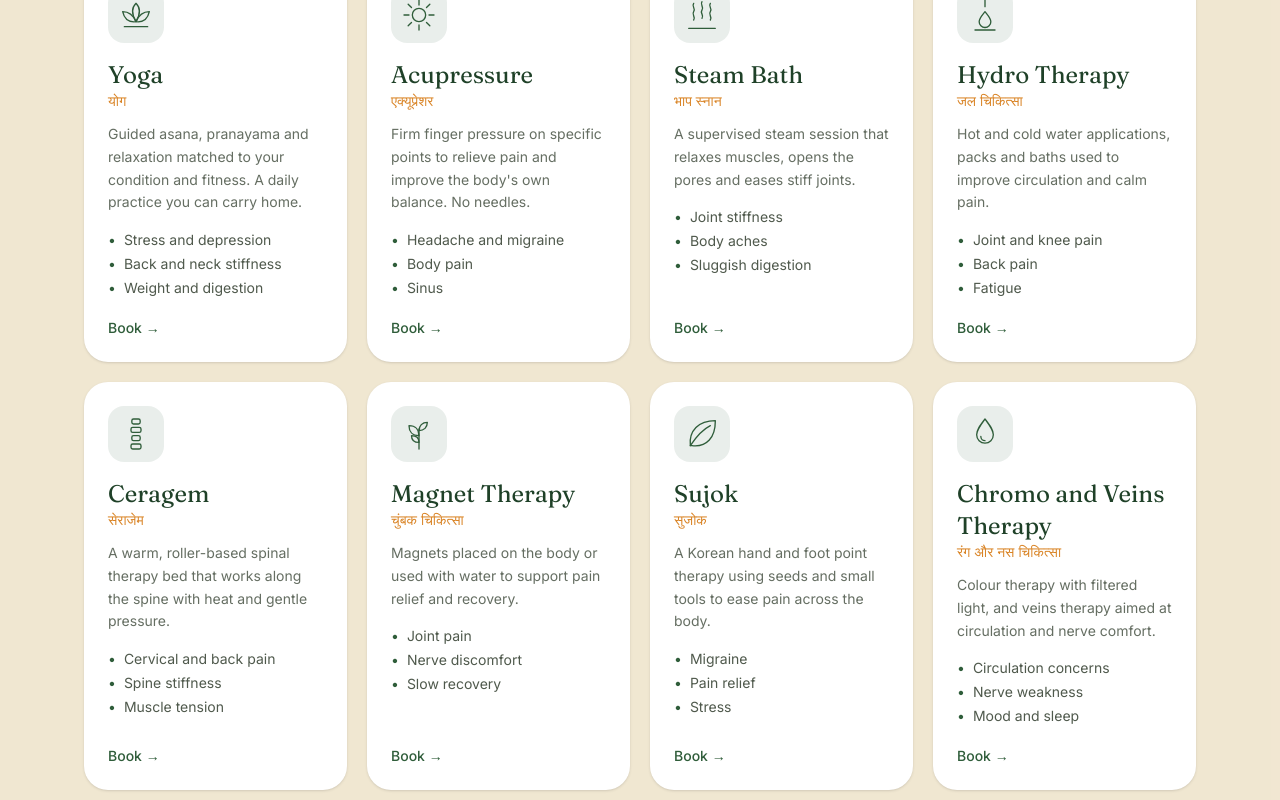
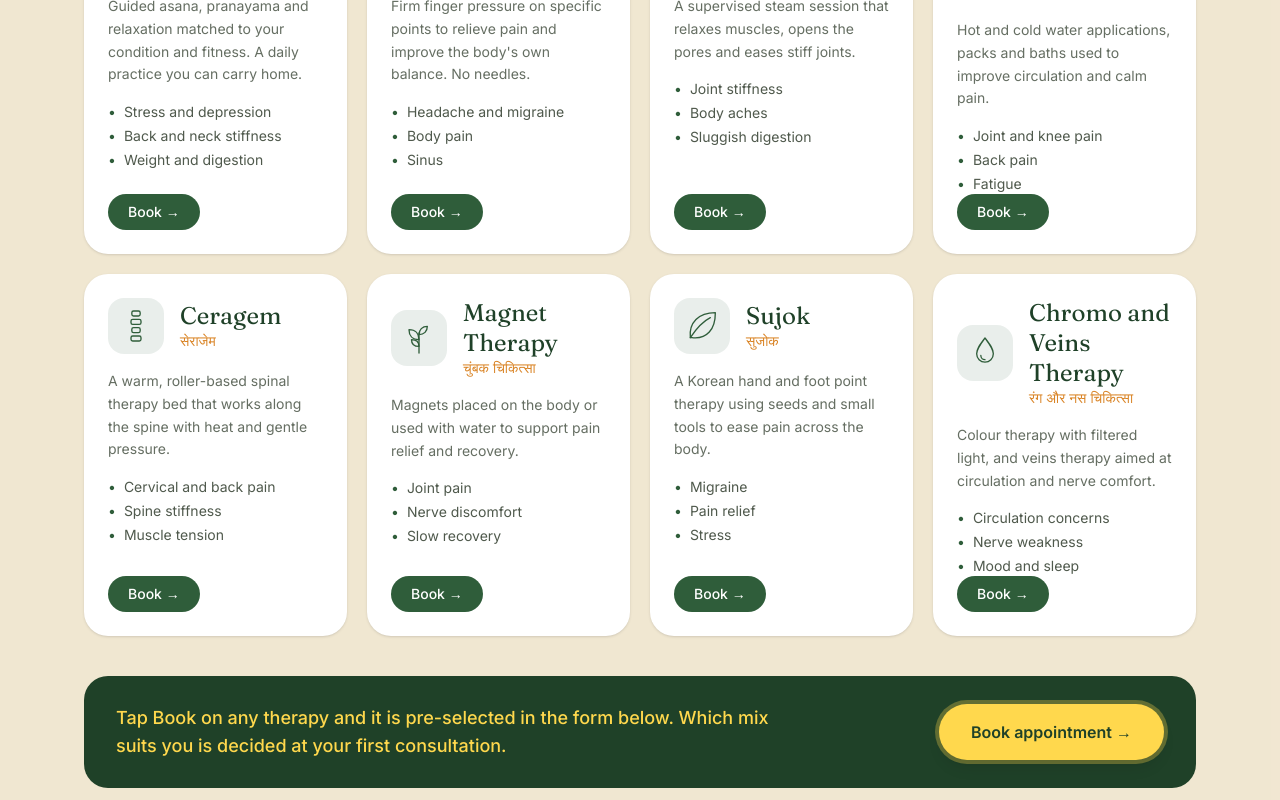
Before and after one commit to Lakshay85/astha-nature-cure, a Next.js app: page / in a window 1280 px wide. Shown: the part 1220-2020 px from the top of the page. Built offline with nearby package versions, Linux system fonts and the light colour scheme.

Commit message:
Treatments: icon+heading row, yellow booking band with highlighted CTA, hover reveal illustration

```diff
--- a/app/page.tsx
+++ b/app/page.tsx
@@ -60,20 +60,31 @@ export default function Home() {
         {/* Treatments */}
         <section id="treatments" className="bg-sand/50 py-20">
           <div className="mx-auto max-w-6xl px-5">
-            <Reveal><p className="text-sm uppercase tracking-widest text-saffron">What we treat</p><h2 className="mt-2 font-display text-4xl text-moss-dark md:text-5xl">Treatments and therapies</h2><p className="mt-4 max-w-2xl text-ink/70">Tap Book on any therapy and it is pre-selected in the form below. Which mix suits you is decided at your first consultation.</p></Reveal>
+            <Reveal><p className="text-sm uppercase tracking-widest text-saffron">What we treat</p><h2 className="mt-2 font-display text-4xl text-moss-dark md:text-5xl">Treatments and therapies</h2></Reveal>
             <div className="mt-10 grid gap-5 sm:grid-cols-2 lg:grid-cols-4">
               {treatments.map((t, i) => (
                 <Reveal key={t.id} delay={(i % 4) * 90}>
-                  <article className="group flex h-full flex-col rounded-3xl bg-white p-6 shadow-sm transition duration-300 hover:-translate-y-1.5 hover:shadow-xl">
-                    <div className="mb-4 grid h-14 w-14 place-items-center rounded-2xl bg-moss/10 text-moss transition group-hover:bg-moss group-hover:text-white"><Icon k={t.icon} /></div>
-                    <h3 className="font-display text-2xl text-moss-dark">{t.name}</h3>
-                    <div className="text-sm text-saffron">{t.hindi}</div>
-                    <p className="mt-3 text-sm leading-relaxed text-ink/70">{t.blurb}</p>
+                  <article className="group relative flex h-full flex-col overflow-hidden rounded-3xl bg-white p-6 shadow-sm transition duration-300 hover:-translate-y-1.5 hover:shadow-xl">
+                    <div className="mb-4 flex items-center gap-4">
+                      <div className="grid h-14 w-14 shrink-0 place-items-center rounded-2xl bg-moss/10 text-moss transition group-hover:bg-moss group-hover:text-white"><Icon k={t.icon} /></div>
+                      <div className="min-w-0"><h3 className="font-display text-2xl leading-tight text-moss-dark">{t.name}</h3><div className="text-sm text-saffron">{t.hindi}</div></div>
+                    </div>
+                    <p className="text-sm leading-relaxed text-ink/70">{t.blurb}</p>
                     <ul className="mt-4 space-y-1 text-sm text-ink/80">{t.good.map((g) => <li key={g} className="flex gap-2"><span className="text-moss">&bull;</span>{g}</li>)}</ul>
-                    <a href={`#book`} data-treatment={t.name} className="mt-auto pt-5 text-sm font-medium text-moss underline-offset-4 hover:underline">Book &rarr;</a>
+                    {/* Hover reveal: calm illustration panel slides up over the card body */}
+                    <div aria-hidden="true" className="pointer-events-none absolute inset-x-0 top-0 bottom-16 flex translate-y-6 flex-col items-center justify-center gap-3 bg-gradient-to-b from-moss-dark to-moss text-cream opacity-0 transition duration-500 ease-out group-hover:translate-y-0 group-hover:opacity-100">
+                      <div className="h-24 w-24 scale-90 text-cream/90 transition duration-700 group-hover:scale-100 [&_svg]:h-full [&_svg]:w-full"><Icon k={t.icon} /></div>
+                      <div className="font-display text-2xl">{t.name}</div>
+                      <div className="text-sm text-cream/70">{t.hindi}</div>
+                    </div>
+                    <a href={`#book`} data-treatment={t.name} className="relative z-10 mt-auto self-start rounded-full bg-moss px-5 py-2 text-sm font-medium text-white transition hover:bg-moss-dark">Book &rarr;</a>
                   </article>
                 </Reveal>
               ))}
+            </div>
+                        <div className="mt-10 flex w-full flex-col items-center justify-between gap-5 rounded-3xl bg-moss-dark px-8 py-7 text-center md:flex-row md:text-left">
+              <p className="max-w-2xl text-lg font-medium text-[#ffd84d]">Tap Book on any therapy and it is pre-selected in the form below. Which mix suits you is decided at your first consultation.</p>
+              <a href="#book" className="shrink-0 rounded-full bg-[#ffd84d] px-8 py-4 font-semibold text-moss-dark shadow-lg ring-4 ring-[#ffd84d]/30 transition hover:-translate-y-0.5 hover:bg-[#ffe27a]">Book appointment &rarr;</a>
             </div>
             <p className="mt-8 text-xs text-ink/50">Natural therapies support health alongside, not instead of, emergency or specialist medical treatment. In an emergency, go to the nearest hospital.</p>
           </div>
```
